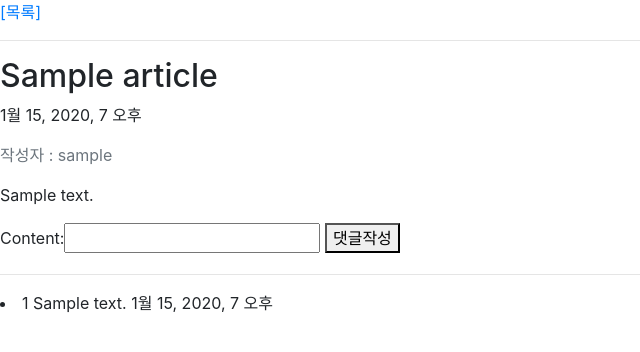
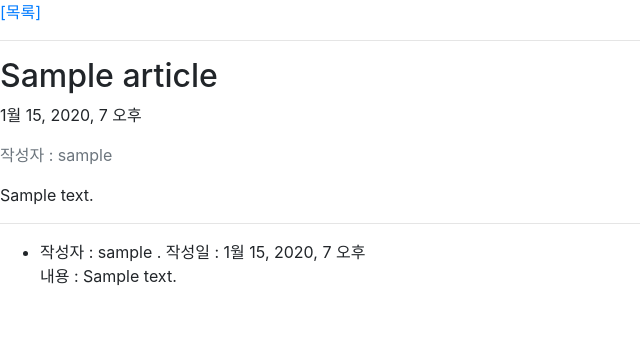
Before and after one commit to SINHOLEE/Django_review2, a Django app: page /articles/1/ in a window 1280 px wide. Shown: the part 80-432 px from the top of the page, without its empty margins (0-640 px from the left). Run offline with Django 3.2, Linux system fonts and the light colour scheme; tables that the repository leaves empty hold one stand-in row (values such as "Sample post"); some libraries are stand-ins or nearby versions.

Commit message:
create 1:N

```diff
--- a/articles/forms.py
+++ b/articles/forms.py
@@ -12,5 +12,4 @@
 
     class Meta:
         model = Comment
-        fields = '__all__'
-        exclude = ['article',]
+        fields = ['content']
--- a/articles/models.py
+++ b/articles/models.py
@@ -16,6 +16,7 @@
     article = models.ForeignKey(Article, on_delete=models.CASCADE, related_name='comments')
     content = models.CharField(max_length=200)
     created_at = models.DateTimeField(auto_now_add=True)
+    user = models.ForeignKey(settings.AUTH_USER_MODEL, on_delete=models.CASCADE, related_name='comments')
     class Meta:
         ordering = ('-pk',)
     def __str__(self):
--- a/articles/templates/articles/detail.html
+++ b/articles/templates/articles/detail.html
@@ -21,22 +21,33 @@
   </form>
 
 {% endif %}
+
+  {% if user.is_authenticated %}
   <form action="{% url 'articles:comments_create' article.pk %}" method='POST'>
     {% csrf_token %}
     {{ form.as_table }}   <button type="submit">댓글작성</button>
   </form>
+  {% endif %}
 <hr>
+  <ul>
 {% for comment in comments %}
   <li>
-  {% if user.is_authenticated %}
+  {% if comment.user == request.user  %}
     <form action="{% url 'articles:comments_delete' article.pk comment.pk %}" method="POST">
       {% csrf_token %}
-      <span>{{ comment.pk }}  {{ comment }} {{ comment.created_at }}</span>
-      <button type="submit">댓글삭제</button>
+
+    <span>작성자 : {{ comment.user }} . 작성일 : {{ comment.created_at }}   </span><br>
+    <span>내용 : {{ comment }}</span>
+      <button type="submit" class='btn btn-danger'>댓글삭제</button>
     </form>
   {% else %}
-    <span>{{ comment.pk }}  {{ comment }} {{ comment.created_at }}</span>
+    <span>작성자 : {{ comment.user }} . 작성일 : {{ comment.created_at }}   </span><br>
+    <span>내용 : {{ comment }}</span>
+
   {% endif %}
   </li>
+  <br>
+
 {% endfor %}
+  </ul>
 {% endblock container %}
--- a/articles/views.py
+++ b/articles/views.py
@@ -82,6 +82,8 @@
             return redirect('articles:detail', article_pk)
     return redirect('articles:index')
 
+
+
 @require_POST
 def comments_create(request, article_pk):
     if request.user.is_authenticated:
@@ -91,6 +93,7 @@
         if form.is_valid():
             new_form = form.save(commit=False)
             new_form.article = article
+            new_form.user = request.user
             new_form.save()
         return redirect('articles:detail', article_pk)
     return HttpResponse('You are Unauthorized : 401 ERROR', status=401)
@@ -101,7 +104,10 @@
     if request.user.is_authenticated:
 
         comment = get_object_or_404(Comment, pk=comment_pk)
-        comment.delete()
 
-        return redirect('articles:detail', article_pk)
-    return HttpResponse('You are Unauthorized : 401 ERROR', status=401)
+        if request.user == comment.user:
+            comment.delete()
+        else:
+            return redirect('articles:index')
+
+    return redirect('articles:detail', article_pk)
```
Also changed, not shown: articles/migrations/0005_comment_user.py (added), images/캡처9.JPG (added), readME.md.
